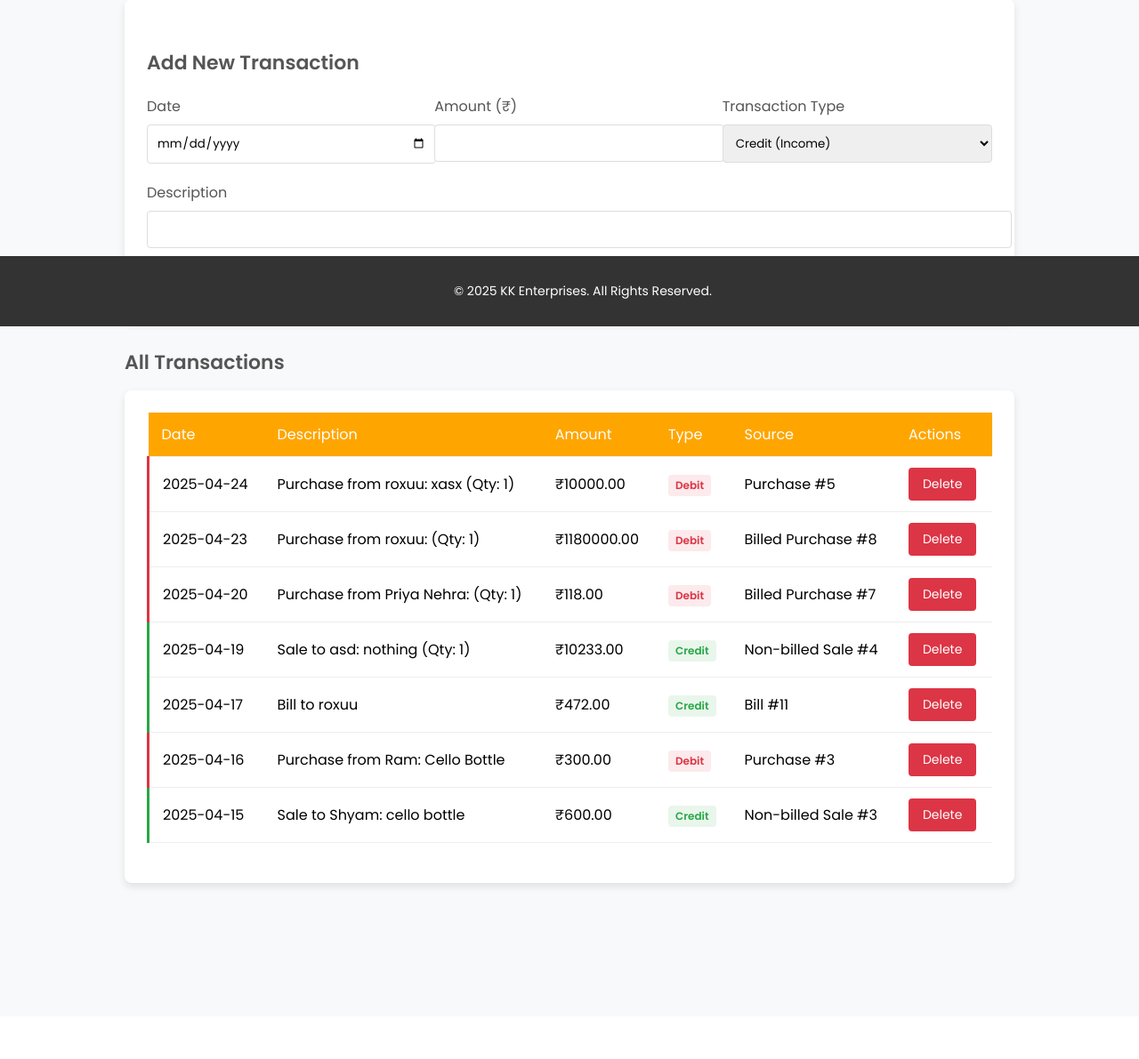
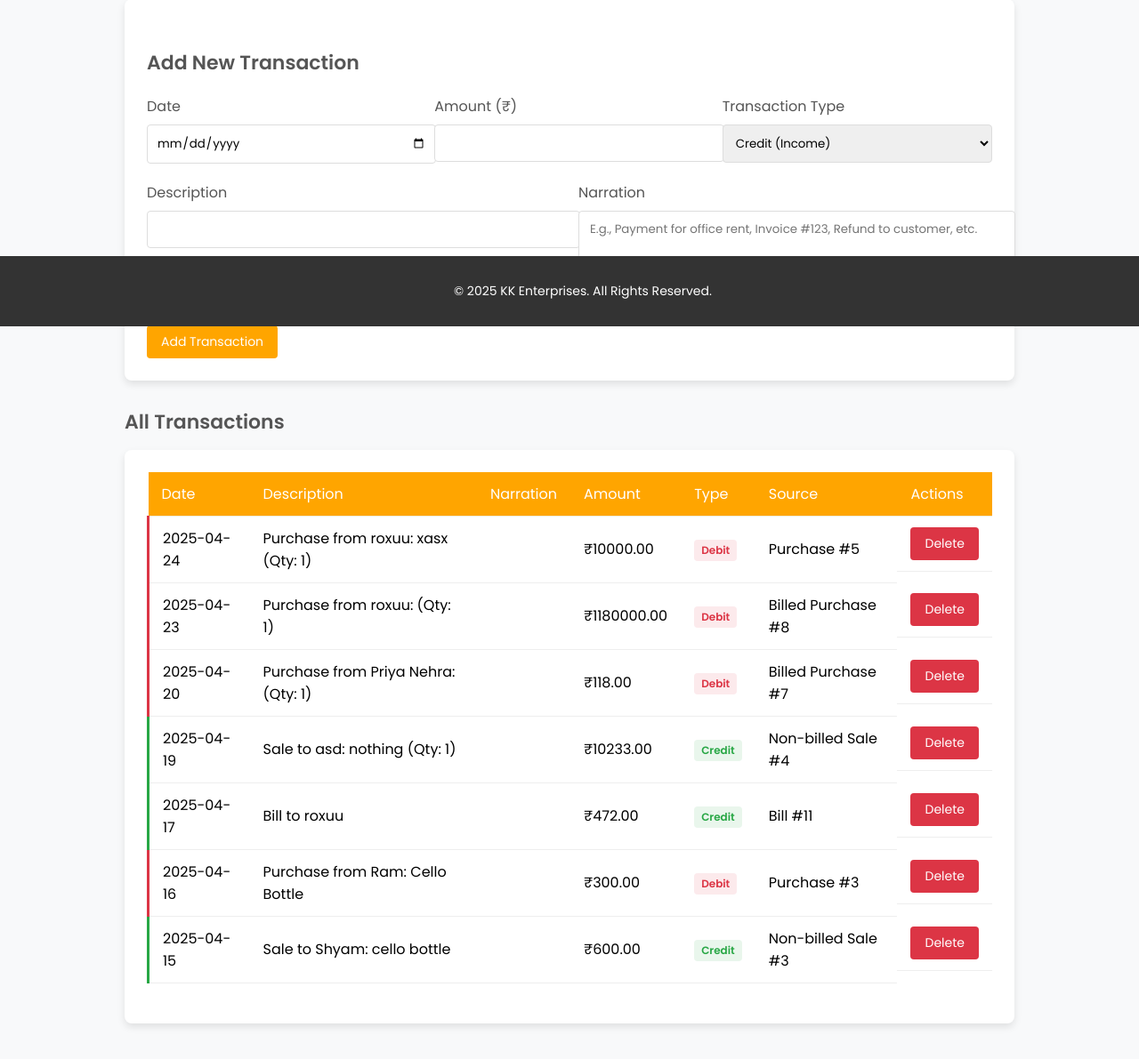
Before and after one commit to oiiiMansi/AccountingSoftware, a Flask app: page /transactions in a window 1280 px wide. Shown: the part 433-1624 px from the top of the page at 89% size. Before the commit the page ends 1433 px from the top, so only its background shows below. Run offline with Flask 3, Linux system fonts and the light colour scheme; a user stored in the database is signed in; data comes from the database, SQL or seed files in the repository.

Commit message:
narration section added

```diff
--- a/routes/transactions.py
+++ b/routes/transactions.py
@@ -25,6 +25,7 @@ def create_transactions_table():
             date DATE NOT NULL,
             amount DECIMAL(10,2) NOT NULL,
             description VARCHAR(255) NOT NULL,
+            narration TEXT,
             transaction_type ENUM('credit', 'debit') NOT NULL DEFAULT 'credit',
             reference_id INT,
             reference_type VARCHAR(50),
@@ -89,6 +90,17 @@ def update_transactions_table():
         if not has_created_at:
             cursor.execute("ALTER TABLE transactions ADD COLUMN created_at TIMESTAMP DEFAULT CURRENT_TIMESTAMP")
 
+        # Check if narration column exists
+        cursor.execute("""
+            SELECT COUNT(*) as count FROM information_schema.columns
+            WHERE table_name = 'transactions'
+            AND column_name = 'narration'
+        """)
+        has_narration = cursor.fetchone()[0] > 0
+
+        if not has_narration:
+            cursor.execute("ALTER TABLE transactions ADD COLUMN narration TEXT")
+
         db.commit()
         print("Transactions table updated successfully")
     except Exception as e:
@@ -122,11 +134,12 @@ def add_transaction():
         amount = request.form['amount']
         date = request.form['date']
         transaction_type = request.form.get('transaction_type', 'credit')
+        narration = request.form.get('narration', '')
 
         db = get_db_connection()
         cursor = db.cursor()
-        cursor.execute("INSERT INTO transactions (description, amount, date, transaction_type) VALUES (%s, %s, %s, %s)",
-                      (description, amount, date, transaction_type))
+        cursor.execute("INSERT INTO transactions (description, amount, date, transaction_type, narration) VALUES (%s, %s, %s, %s, %s)",
+                      (description, amount, date, transaction_type, narration))
         db.commit()
         db.close()
         flash("Transaction added successfully!", "success")
@@ -161,6 +174,7 @@ def download_transactions():
             SELECT
                 date,
                 description,
+                narration,
                 amount,
                 transaction_type,
                 reference_type,
@@ -206,6 +220,7 @@ def download_transactions():
         columns_to_display = {
             'date': 'Date',
             'description': 'Description',
+            'narration': 'Narration',
             'amount': 'Amount',
             'transaction_type': 'Type',
             'source': 'Source',
--- a/templates/transactions.html
+++ b/templates/transactions.html
@@ -324,6 +324,16 @@
             bottom: 0;
             font-size: 14px;
         }
+
+        .form-control textarea {
+            width: 100%;
+            padding: 10px 12px;
+            border: 1px solid #ddd;
+            border-radius: 4px;
+            font-family: 'Poppins', sans-serif;
+            resize: vertical;
+            min-height: 80px;
+        }
     </style>
 </head>
 <body>
@@ -434,6 +444,10 @@
                         <label for="description">Description</label>
                         <input type="text" id="description" name="description" required>
                     </div>
+                    <div class="form-control">
+                        <label for="narration">Narration</label>
+                        <textarea id="narration" name="narration" placeholder="E.g., Payment for office rent, Invoice #123, Refund to customer, etc."></textarea>
+                    </div>
                 </div>
                 <button type="submit" class="btn btn-primary">Add Transaction</button>
             </form>
@@ -448,6 +462,7 @@
                         <tr>
                             <th>Date</th>
                             <th>Description</th>
+                            <th>Narration</th>
                             <th>Amount</th>
                             <th>Type</th>
                             <th>Source</th>
@@ -459,6 +474,7 @@
                         <tr class="{{ txn.transaction_type if txn.transaction_type else 'credit' }}">
                             <td>{{ txn.date }}</td>
                             <td>{{ txn.description }}</td>
+                            <td>{{ txn.narration if txn.narration else "" }}</td>
                             <td>₹{{ "%.2f"|format(txn.amount|float) }}</td>
                             <td>
                                 <span class="tag {{ txn.transaction_type if txn.transaction_type else 'credit' }}">
```
